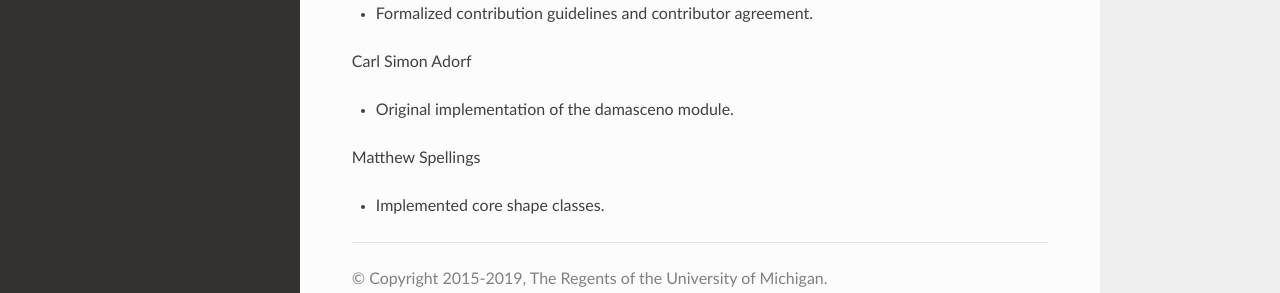
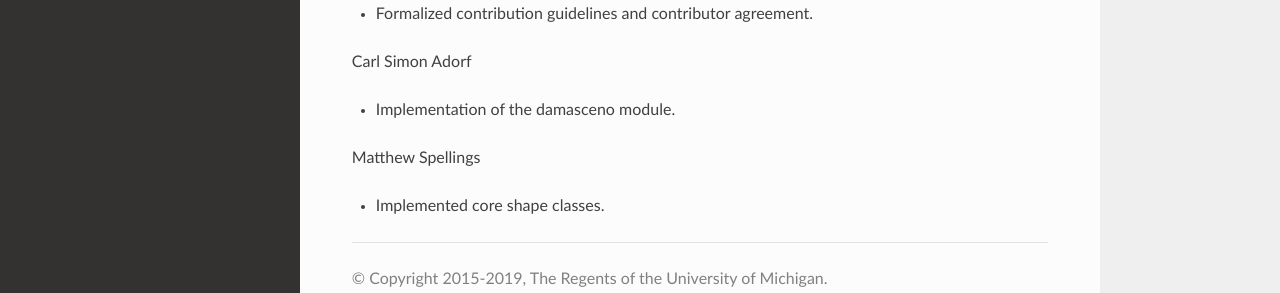
Before and after one commit to glotzerlab/coxeter, a Sphinx documentation site: the page built from doc/source/credits.rst, in a window 1280 px wide and 900 px high, scrolled down 574 px. Shown: the part 552-845 px from the top of the window. Built offline with Sphinx 7.4.7 and the Read the Docs theme 2.0.0, drawn with Linux system fonts in a browser that asks for light colours; pages that are not in the unit, such as notebooks, are missing from menus.

Commit message:
Update doc/source/credits.rst
Co-Authored-By: Carl Simon Adorf <csadorf@umich.edu>

```diff
--- a/doc/source/credits.rst
+++ b/doc/source/credits.rst
@@ -46,7 +46,7 @@ Vyas Ramasubramani
 
 Carl Simon Adorf
 
-* Original implementation of the damasceno module.
+* Implementation of the damasceno module.
 
 Matthew Spellings
 
```
